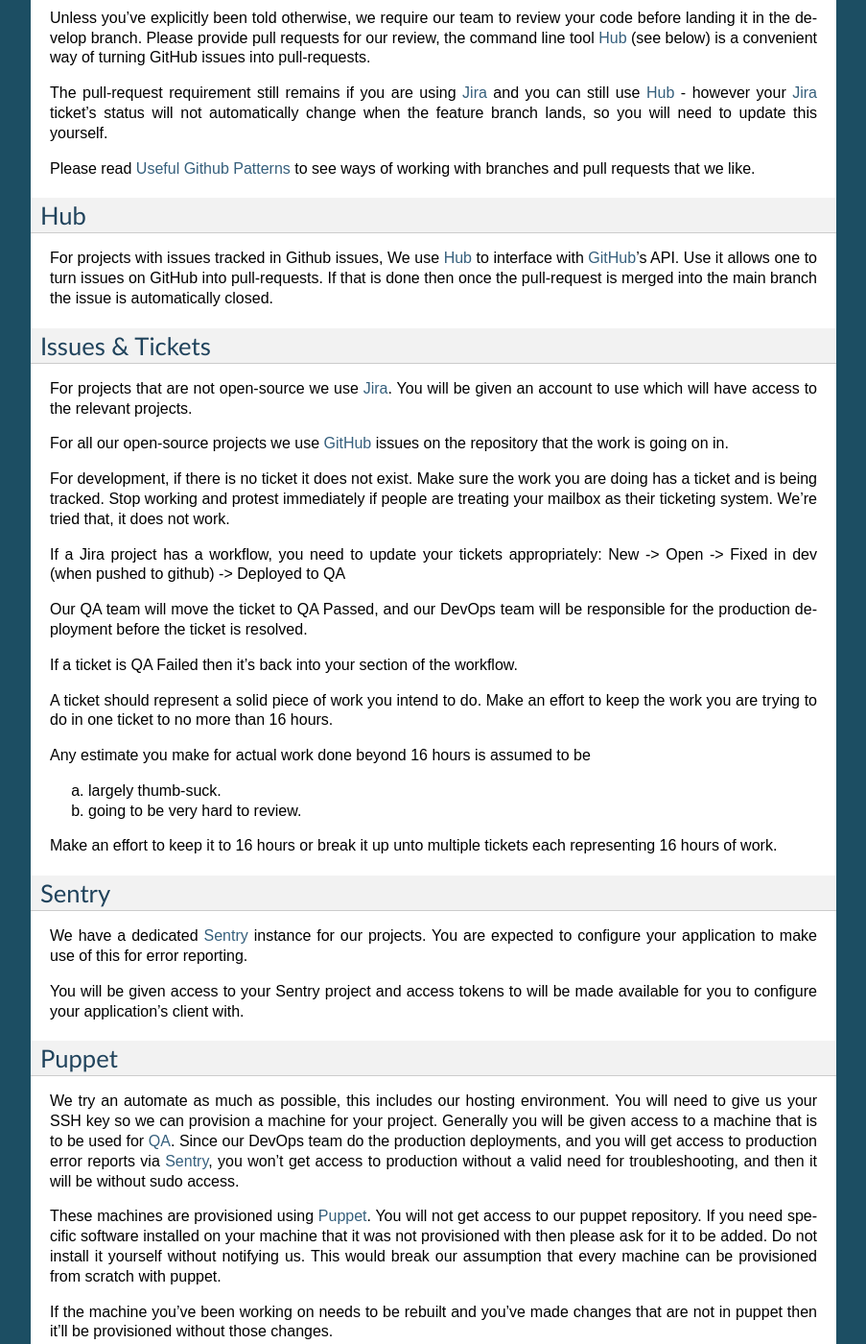
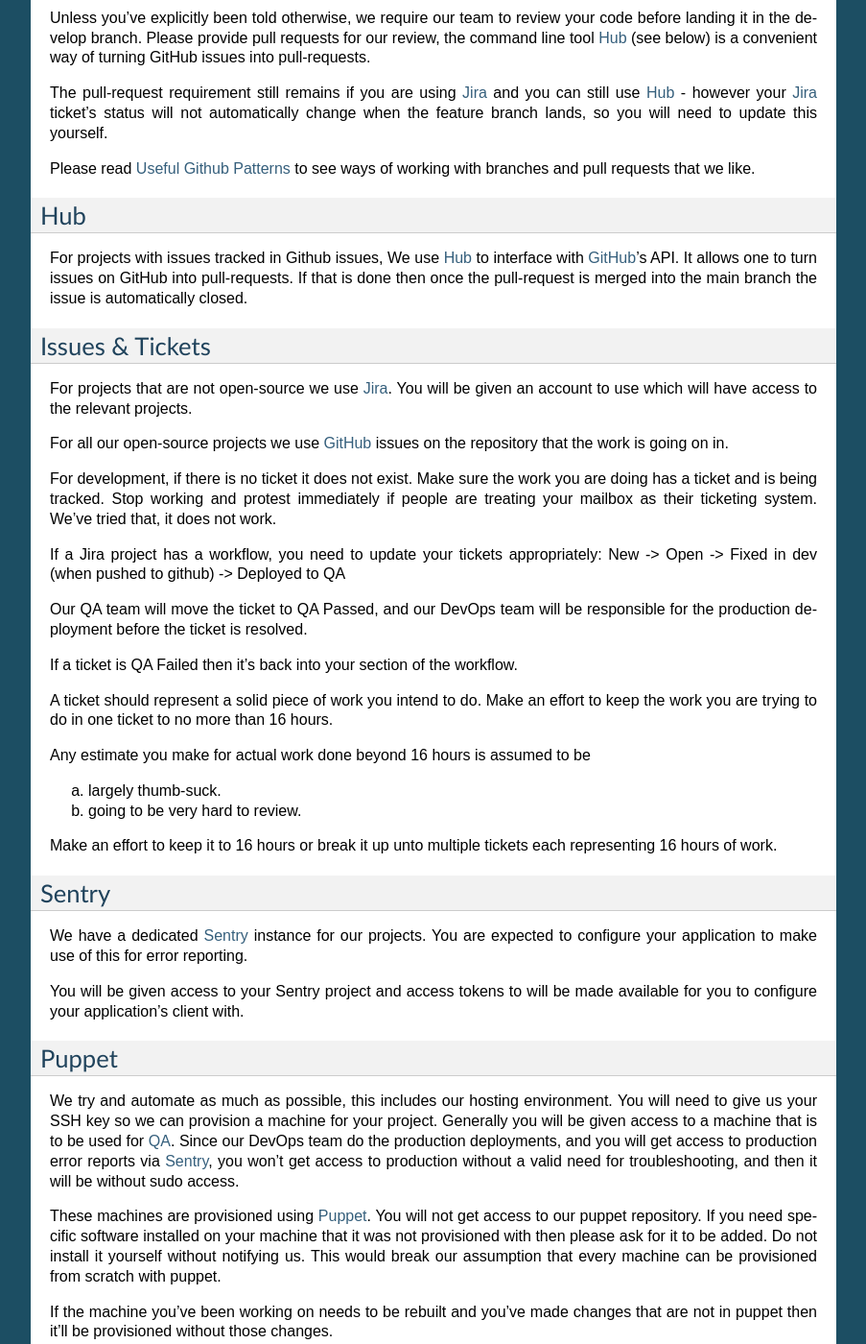
Before and after one commit to praekeltfoundation/ways-of-working, a Sphinx documentation site: the page built from docs/tools.rst, in a window 1280 px wide and 1400 px high, scrolled down 522 px. Shown: the whole window at 96% size, without its empty margins (198-1101 px from the left). Built offline with Sphinx 7.4.7, drawn with Linux system fonts in a browser that asks for light colours.

Commit message:
Fix some spelling issues

```diff
--- a/docs/tools.rst
+++ b/docs/tools.rst
@@ -46,7 +46,7 @@
 ---
 
 For projects with issues tracked in Github issues, We use Hub_ to interface
-with GitHub_'s API. Use it allows one to turn issues on GitHub into
+with GitHub_'s API. It allows one to turn issues on GitHub into
 pull-requests. If that is done then once the pull-request is merged into
 the main branch the issue is automatically closed.
 
@@ -62,7 +62,7 @@
 For development, if there is no ticket it does not exist.
 Make sure the work you are doing has a ticket and is being tracked.
 Stop working and protest immediately if people are treating your mailbox
-as their ticketing system. We're tried that, it does not work.
+as their ticketing system. We've tried that, it does not work.
 
 If a Jira project has a workflow, you need to update your tickets
 appropriately:
@@ -97,7 +97,7 @@
 Puppet
 ------
 
-We try an automate as much as possible, this includes our hosting environment.
+We try and automate as much as possible, this includes our hosting environment.
 You will need to give us your SSH key so we can provision a machine for your
 project. Generally you will be given access to a machine that is to be
 used for QA_. Since our DevOps team do the production deployments, and you will
```
